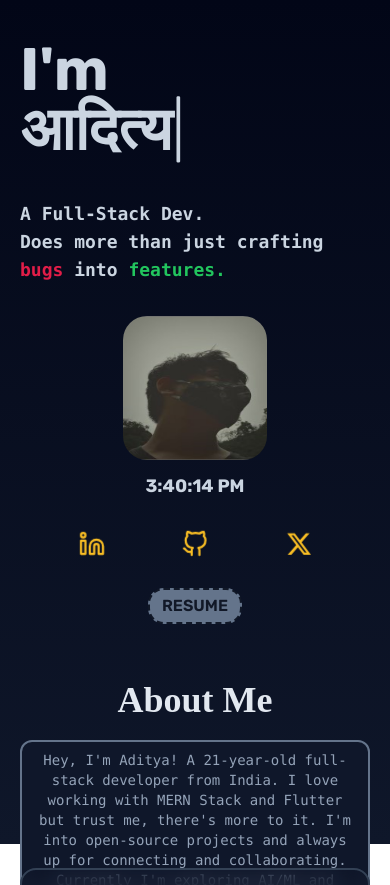
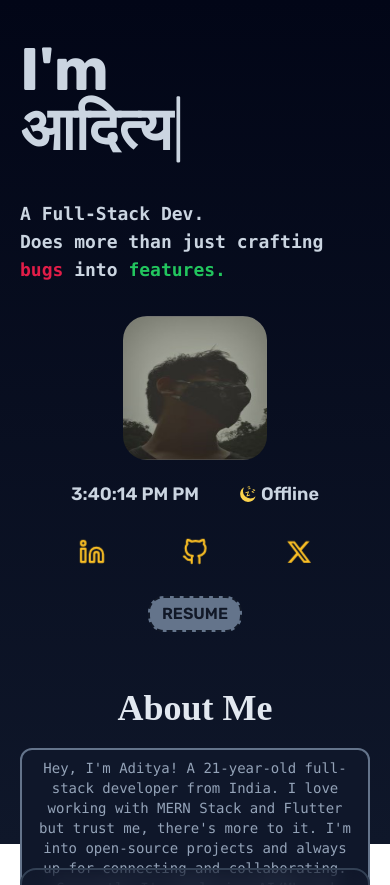
Before and after one commit to adityarawat45/My_Portfolio, a React (Vite) app: page / in a window 390 px wide. Shown: the top 885 px of the page. Built offline with nearby package versions, Linux system fonts and the light colour scheme; no server answers; a web font is replaced by a local one.

Commit message:
Integrated discord status

```diff
--- a/src/components/Hero.jsx
+++ b/src/components/Hero.jsx
@@ -1,17 +1,18 @@
-import { useState, useEffect } from 'react';
-import { motion ,useInView} from 'framer-motion';
-import { FaXTwitter } from 'react-icons/fa6';
-import { FiGithub, FiLinkedin } from 'react-icons/fi';
-import prof from '../images/prof.png';
-
-// const axios = require("axios");
-
-//   setResponse = await axios.get("https://api.lanyard.rest/v1/users/927385744740347925");
+import { useState, useEffect } from "react";
+import { motion } from "framer-motion";
+import { FaXTwitter } from "react-icons/fa6";
+import { FiGithub, FiLinkedin } from "react-icons/fi";
+import { GiNightSleep } from "react-icons/gi";
+import { RiRadioButtonLine } from "react-icons/ri";
+import prof from "../images/prof.png";
+import axios from "axios";
 
 const Hero = () => {
+
+  //Hero Section handler Stuff
   const englishName = "Aditya";
   const hindiName = "आदित्य";
-  const [name, setName] = useState('');
+  const [name, setName] = useState("");
   const [isEnglish, setIsEnglish] = useState(true);
   const [charIndex, setCharIndex] = useState(0);
   const [isDeleting, setIsDeleting] = useState(false);
@@ -29,7 +30,9 @@ const Hero = () => {
         }
       } else {
         if (charIndex < (isEnglish ? englishName : hindiName).length) {
-          setName((prev) => prev + (isEnglish ? englishName : hindiName)[charIndex]);
+          setName(
+            (prev) => prev + (isEnglish ? englishName : hindiName)[charIndex],
+          );
           setCharIndex((prev) => prev + 1);
         } else {
           setTimeout(() => setIsDeleting(true), 3000);
@@ -40,6 +43,9 @@ const Hero = () => {
     return () => clearTimeout(timeout);
   }, [charIndex, isDeleting, isEnglish]);
 
+  //Real time handler stuff
+
+  const [zone, setZone] = useState("");
   const [time, setTime] = useState(new Date());
 
   useEffect(() => {
@@ -47,39 +53,85 @@ const Hero = () => {
       setTime(new Date());
     }, 1000);
 
+  const hours = time.getHours();
+  const zone = hours >= 12 ? "PM" : "AM";
+  setZone(zone);
     return () => clearInterval(intervalId);
   }, []);
 
+  //Discord Active Status handler stuff
+  const [status, setStatus] = useState("Offline");
+
+  useEffect(() => {
+  async function fetchStatus() {
+    try {
+      const res = await axios.get(
+        "https://api.lanyard.rest/v1/users/927385744740347925"
+      );
+
+      const rawStatus = res?.data?.data?.discord_status ?? "offline";
+
+      const status = rawStatus.length > 0? rawStatus[0].toUpperCase() + rawStatus.slice(1): "Offline";
+      setStatus(status);
+    } catch {
+      setStatus("Offline");
+    }
+  }
+
+  fetchStatus();
+}, []);
+
   return (
-
-    <div className='md:grid md:grid-cols-2 md:h-screen justify-center'>
+    <div className="md:grid md:grid-cols-2 md:h-screen justify-center">
       <div className="flex flex-col justify-center text-left px-3 md:px-10">
         <div className="relative py-5">
-          <h1 className="hidden md:block text-6xl md:text-8xl  mx-2 mt-5 text-slate-300 pb-2 md:ml-20 font-bold">{`I'm ${name}`}<span className="ccursor animate-blink font-thin">|</span></h1>
+          <h1 className="hidden md:block text-6xl md:text-8xl  mx-2 mt-5 text-slate-300 pb-2 md:ml-20 font-bold">
+            {`I'm ${name}`}
+            <span className="ccursor animate-blink font-thin">|</span>
+          </h1>
           <h1 className="block md:hidden lg:hidden text-6xl md:text-8xl mx-2 mt-5  text-slate-300  md:ml-20 font-bold">{`I'm`}</h1>
-          <h1 className='block md:hidden lg:hidden text-6xl md:text-8xl mx-2 text-slate-300 md:ml-20 font-bold'>{name}<span className="cursor  animate-blink font-thin">|</span></h1>
+          <h1 className="block md:hidden lg:hidden text-6xl md:text-8xl mx-2 text-slate-300 md:ml-20 font-bold">
+            {name}
+            <span className="cursor  animate-blink font-thin">|</span>
+          </h1>
         </div>
         <div className="md:ml-20 mx-2 mt-5 md:mt-7 text-lg md:text-3xl font-mono text-slate-300 font-bold">
           A Full-Stack Dev.
         </div>
         <div className=" md:ml-20 mx-2 md:text-3xl text-lg font-mono text-slate-300 font-bold ">
-          Does more than just crafting <span className="text-rose-600">bugs </span> into <span className="text-green-500">features.</span>
+          Does more than just crafting{" "}
+          <span className="text-rose-600">bugs </span> into{" "}
+          <span className="text-green-500">features.</span>
         </div>
-        <div className='md:hidden lg:hidden flex flex-col'>
-          <div className=' flex flex-row justify-center mt-5 mb-3'>
-            <img src={prof} className="cursor:pointer mt-3 focus:animate-tilt size-36 rounded-3xl cursor-pointer"></img>
+
+        <div className="md:hidden lg:hidden flex flex-col">
+          <div className="flex flex-row justify-center mt-5 mb-5">
+            <img
+              src={prof}
+              className="cursor:pointer mt-3 focus:animate-tilt size-36 rounded-3xl cursor-pointer"
+            ></img>
           </div>
-          <div className='flex flex-row justify-center text-slate-300 font-bold text-lg'>
-            {time.toLocaleTimeString()}
+          <div className="flex flex-row justify-center gap-10 text-slate-300 font-semibold text-lg">
+            <div className="flex flex-row items-center justify-center">{time.toLocaleTimeString()} {zone}</div>
+            <div className="flex flex-row justify-center items-center gap-1">
+                {status === "Online" ? (
+                  /* ONLINE ICON */
+                  <div className="text-green-500"><RiRadioButtonLine></RiRadioButtonLine></div>
+                ) : (
+                  /* OFFLINE ICON */
+                  <div className="text-amber-300"><GiNightSleep></GiNightSleep></div>
+                )}
+              {status}</div>
           </div>
-          {/* <div className='flex flex-row justify-center'> <div>Status</div></div> */}
+          <div className='flex flex-row justify-center'> </div>
         </div>
+
         <div className="flex md:ml-20 mt-8 md:mt-8 md:w-3/6 items-center text-amber-400 justify-evenly md:justify-between md:gap-2 text-2xl">
           <a href="https://www.linkedin.com/in/aditya-rawat-231511249">
             <motion.div
               className="inline-block relative mx-3 md:mx-0"
               initial={{ scale: 1.1 }}
-              whileHover={{ scale: 0.9}}
+              whileHover={{ scale: 0.9 }}
               transition={{ type: "stiffness", stiffness: 200 }}
             >
               <FiLinkedin />
@@ -99,27 +151,41 @@ const Hero = () => {
             <motion.div
               className="inline-block relative mx-3 md:mx-0"
               initial={{ scale: 1.1 }}
-              whileHover={{ scale: 0.9}}
+              whileHover={{ scale: 0.9 }}
               transition={{ type: "stiffness", stiffness: 200 }}
             >
               <FaXTwitter />
             </motion.div>
           </a>
-          <a href='/Aditya_Rawat.pdf' download={"Aditya_Rawat.pdf"} className='hidden md:block '><button className=" rounded-2xl text-lg border-2 mb-2 border-dashed border-gray-900 bg-slate-500 px-3 py-1 font-semibold uppercase text-gray-900 transition-all duration-300 hover:translate-x-[-4px] hover:translate-y-[-4px] hover:rounded-md hover:shadow-[4px_4px_0px_rgb(168,106,55)] active:translate-x-[0px] active:translate-y-[0px] active:rounded-2xl active:shadow-none">
-            Resume
-          </button></a>
+          <a
+            href="/Aditya_Rawat.pdf"
+            download={"Aditya_Rawat.pdf"}
+            className="hidden md:block "
+          >
+            <button className=" rounded-2xl text-lg border-2 mb-2 border-dashed border-gray-900 bg-slate-500 px-3 py-1 font-semibold uppercase text-gray-900 transition-all duration-300 hover:translate-x-[-4px] hover:translate-y-[-4px] hover:rounded-md hover:shadow-[4px_4px_0px_rgb(168,106,55)] active:translate-x-[0px] active:translate-y-[0px] active:rounded-2xl active:shadow-none">
+              Resume
+            </button>
+          </a>
         </div>
         <div className="flex justify-center mt-4 items-center">
-          <a href='/Aditya_Rawat.pdf' download={"Aditya_Rawat.pdf"} className='block text-base md:hidden lg:hidden '>
-          <button className=" rounded-2xl border-2 mt-2 border-dashed border-gray-900 bg-slate-500 px-3 py-1 font-semibold uppercase text-gray-900 transition-all duration-300 hover:translate-x-[-4px] hover:translate-y-[-4px] hover:rounded-md hover:shadow-[4px_4px_0px_rgb(168,106,55)] active:translate-x-[0px] active:translate-y-[0px] active:rounded-2xl active:shadow-none">
-            Resume
-          </button>
+          <a
+            href="/Aditya_Rawat.pdf"
+            download={"Aditya_Rawat.pdf"}
+            className="block text-base md:hidden lg:hidden "
+          >
+            <button className=" rounded-2xl border-2 mt-2 border-dashed border-gray-900 bg-slate-500 px-3 py-1 font-semibold uppercase text-gray-900 transition-all duration-300 hover:translate-x-[-4px] hover:translate-y-[-4px] hover:rounded-md hover:shadow-[4px_4px_0px_rgb(168,106,55)] active:translate-x-[0px] active:translate-y-[0px] active:rounded-2xl active:shadow-none">
+              Resume
+            </button>
           </a>
         </div>
       </div>
       <div className="flex justify-center items-center">
         <div className="hidden md:block">
-          <img className="border-l-2 border-b-2 border-t-2 cursor-pointer border-r-2 border-solid border-stone-600 rounded-3xl size-96" src={prof} alt="Aditya" />
+          <img
+            className="border-l-2 border-b-2 border-t-2 cursor-pointer border-r-2 border-solid border-stone-600 rounded-3xl size-96"
+            src={prof}
+            alt="Aditya"
+          />
         </div>
       </div>
     </div>
```
